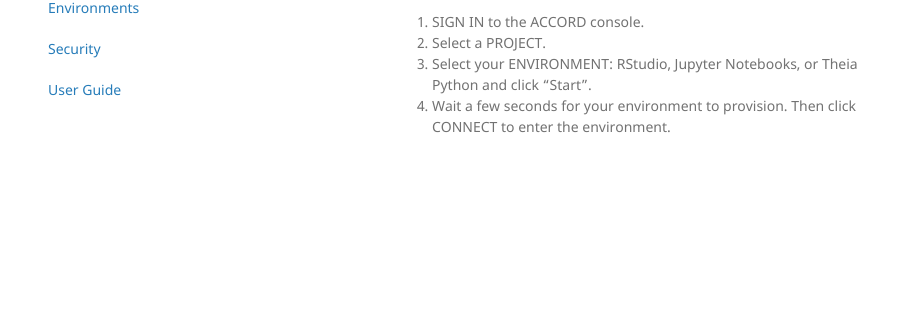
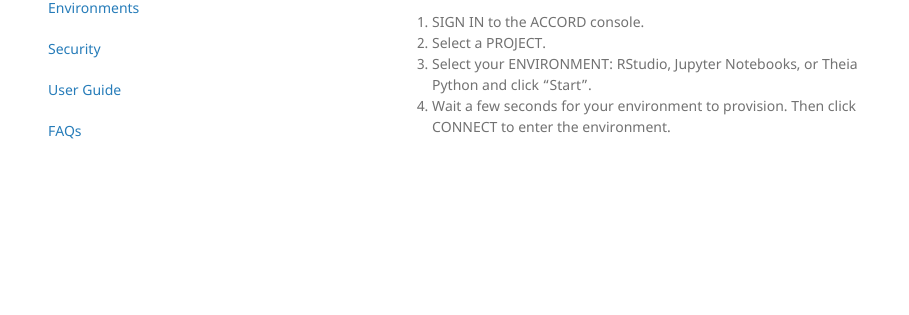
Before and after one commit to uvarc/accord, a Jekyll site: the page built from docs/index.md, in a window 1280 px wide. Shown: the part 372-687 px from the top of the page, without its empty margins (178-1087 px from the left). Built offline with Jekyll 4.4.1, drawn with Linux system fonts in a browser that asks for light colours; our own code applies the rules of GitHub Pages for plain Markdown files.

Commit message:
Update default.html

```diff
--- a/docs/_layouts/default.html
+++ b/docs/_layouts/default.html
@@ -40,6 +40,7 @@
         <p style="margin-left:1rem;"><a href="/environments">Environments</a></p>
         <p style="margin-left:1rem;"><a href="/security">Security</a></p>
         <p style="margin-left:1rem;"><a href="/user-guide">User Guide</a></p>
+        <p style="margin-left:1rem;"><a href="/faq">FAQs</a></p>
 
       </header>
       <section>
```
